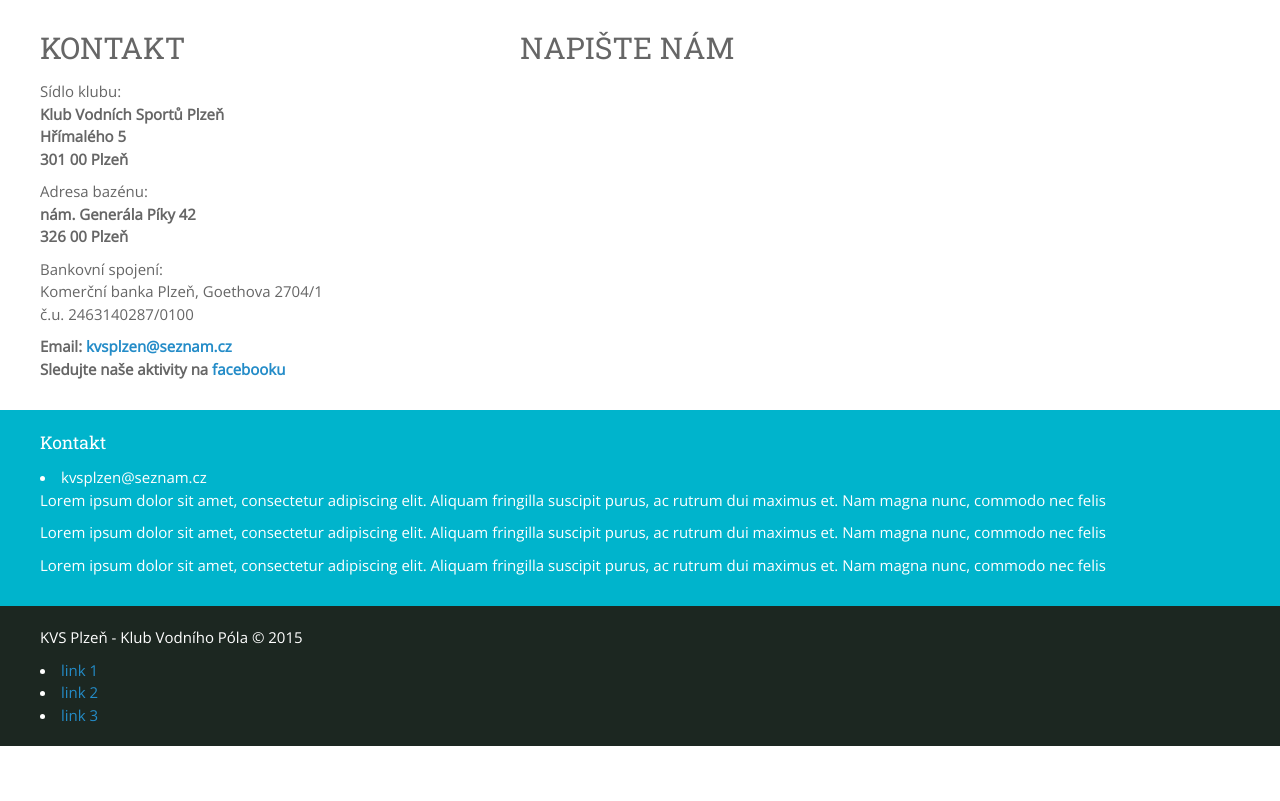
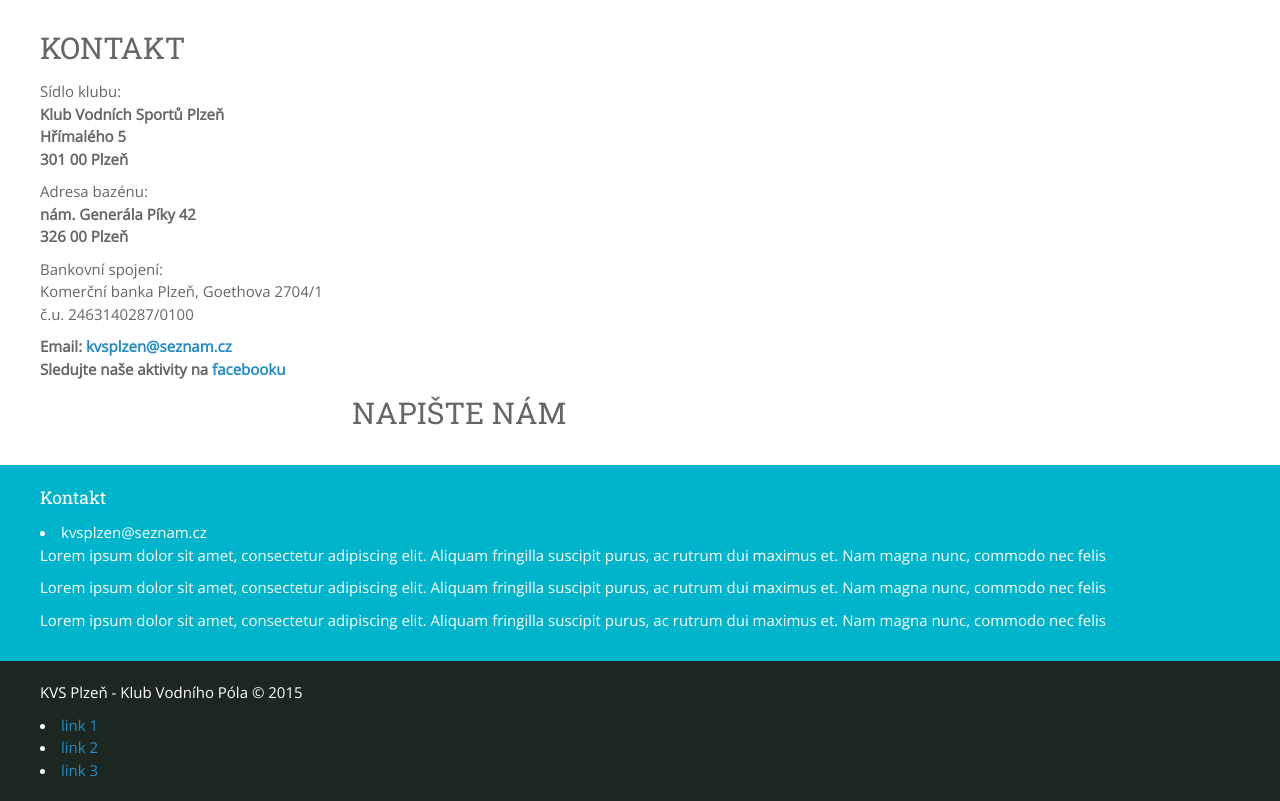
Before and after one commit to SteveVil/KVS-web, a Jekyll site: the page built from Kontakt/index.html, in a window 1280 px wide. Shown: the part 505-1306 px from the top of the page. Built offline with Jekyll 4.4.1, drawn with Linux system fonts in a browser that asks for light colours; before the commit the page ends 1251 px from its top, so only the background shows below that.

Commit message:
Update _kontakt.sass

```diff
--- a/_sass/_kontakt.sass
+++ b/_sass/_kontakt.sass
@@ -1,8 +1,8 @@
 .kontakt
-	width: 40%
+	width: 24%
 	float: left
-	margin-right: 0px
+	margin-right: 4%
 
 .map
-	width: 60%
+	width: 74%
 	float: right
```
